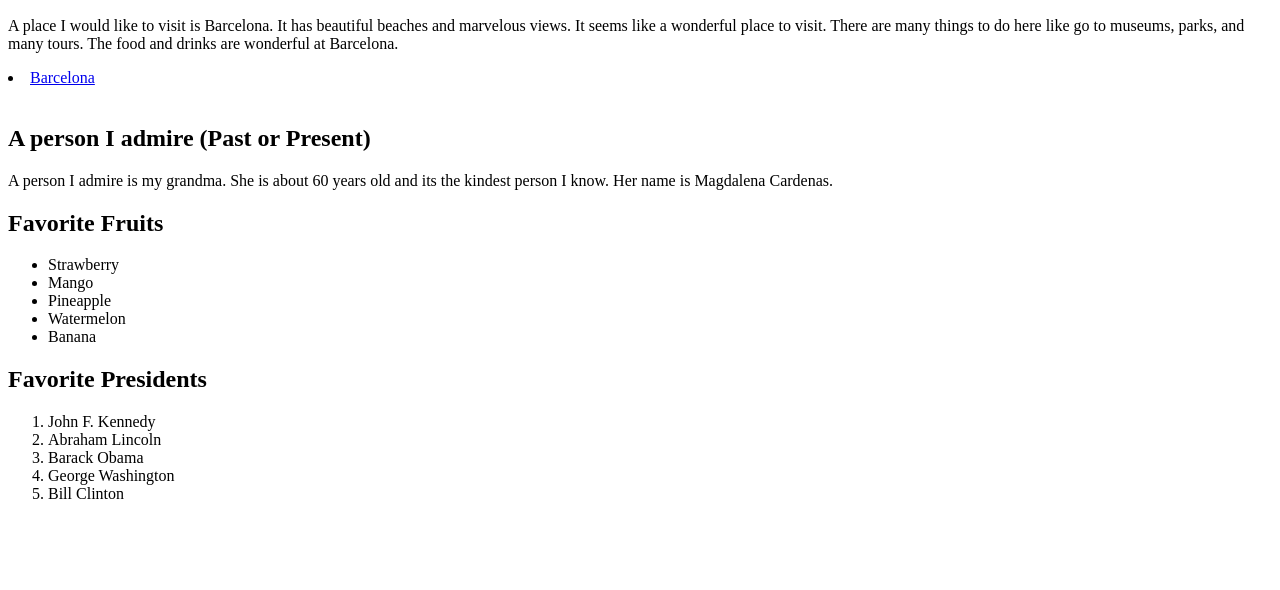
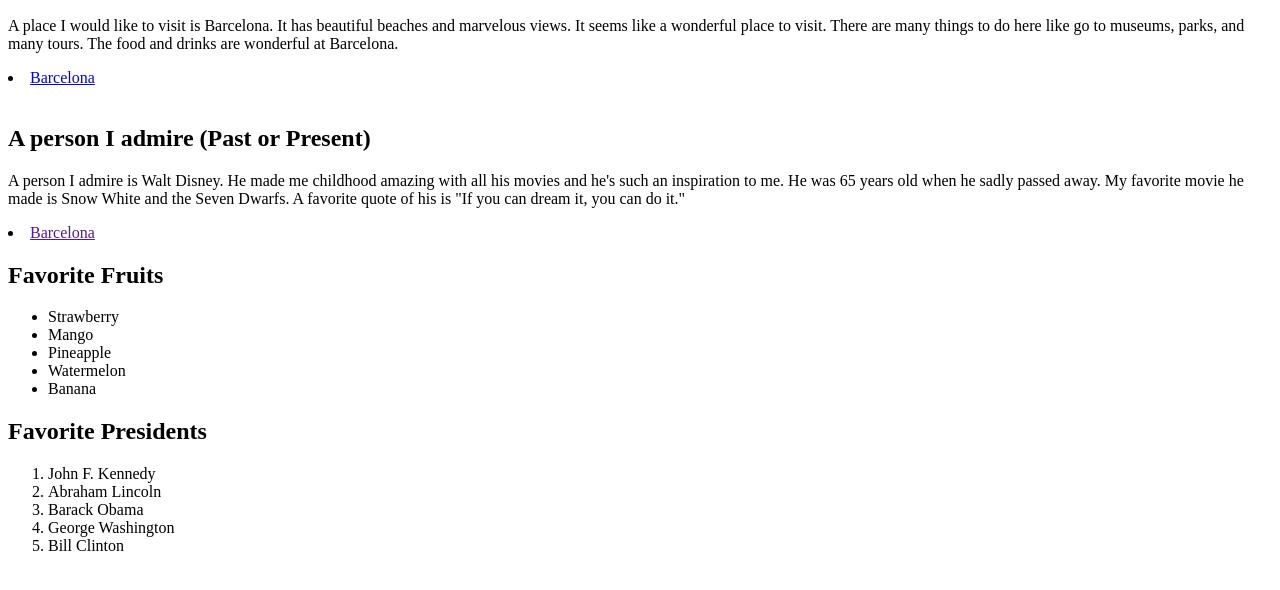
Before and after one commit to okaymelanie/okaymelanie.github.io, a plain HTML site: page project2.html in a window 1280 px wide. Shown: the part 110-700 px from the top of the page. Drawn offline with Linux system fonts and the light colour scheme.

Commit message:
Update project2.html

```diff
--- a/project2.html
+++ b/project2.html
@@ -17,8 +17,8 @@
      <br>
   <h2>A person I admire (Past or Present) </h2>
 
-    <p> A person I admire is my grandma. She is about 60 years old and its the kindest person I know. Her name is Magdalena Cardenas.
-
+    <p> A person I admire is Walt Disney. He made me childhood amazing with all his movies and he's such an inspiration to me. He was 65 years old when he sadly passed away. My favorite movie he made is Snow White and the Seven Dwarfs. A favorite quote of his is "If you can dream it, you can do it."
+ <a href=""><li>Barcelona</li></a>
     <h2>Favorite Fruits</h2>
 
     <ul>
```
